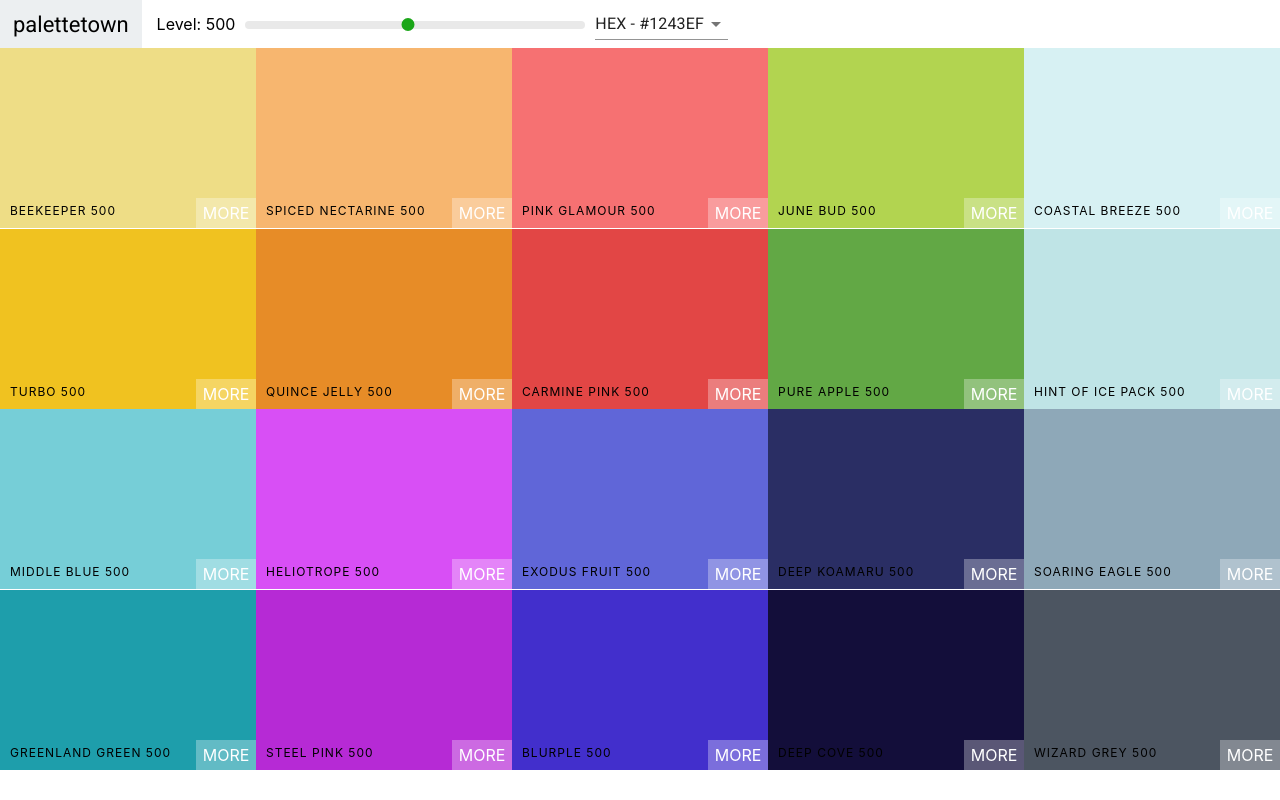
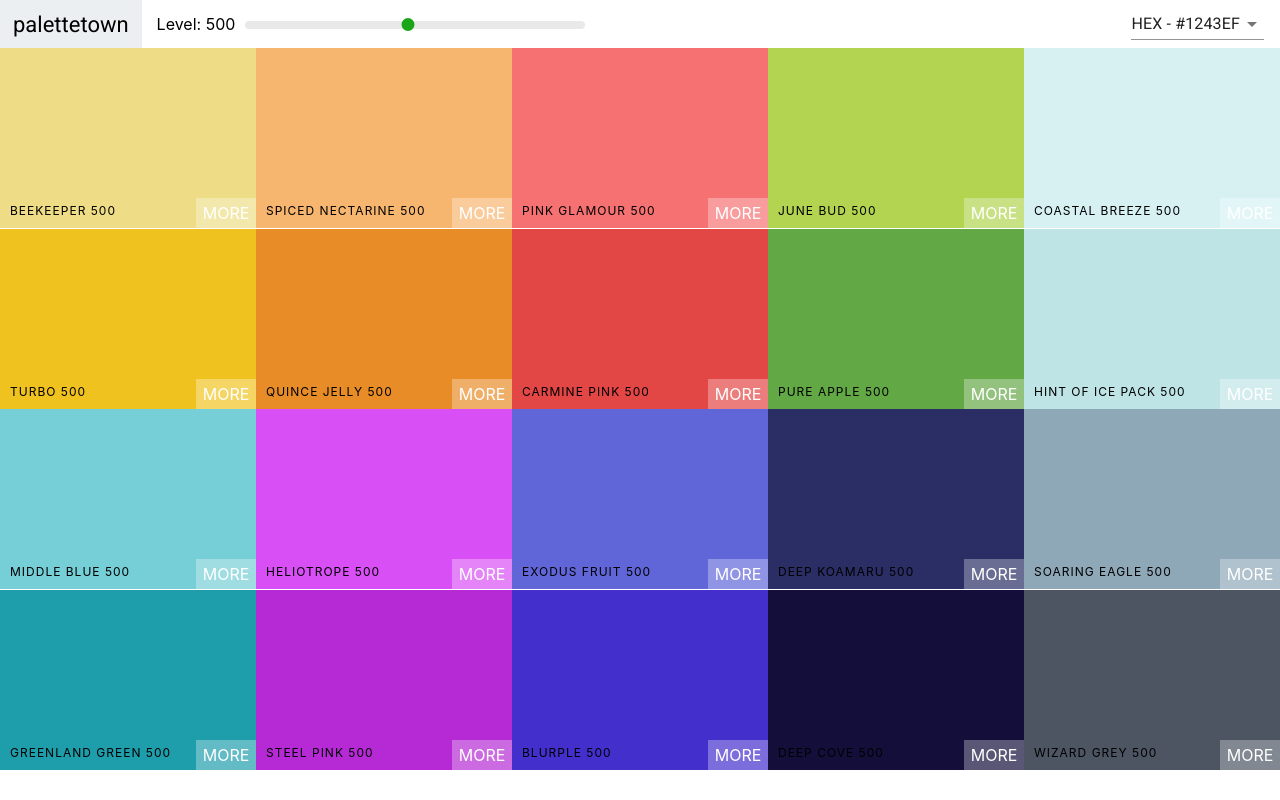
Before and after one commit to austinhdang/palette-town, a React (Create React App) app in the folder palette-town/: page / in a window 1280 px wide. Built offline with nearby package versions, Linux system fonts and the light colour scheme.

Commit message:
Add snackbar and style format select

```diff
--- a/palette-town/package.json
+++ b/palette-town/package.json
@@ -4,6 +4,7 @@
   "private": true,
   "dependencies": {
     "@material-ui/core": "^4.11.0",
+    "@material-ui/icons": "^4.9.1",
     "@testing-library/jest-dom": "^4.2.4",
     "@testing-library/react": "^9.5.0",
     "@testing-library/user-event": "^7.2.1",
--- a/palette-town/src/Navbar.css
+++ b/palette-town/src/Navbar.css
@@ -26,3 +26,8 @@
   margin: 0 10px;
   display: inline-block;
 }
+
+.select-container {
+  margin-left: auto;
+  margin-right: 1rem;
+}
--- a/palette-town/src/Navbar.js
+++ b/palette-town/src/Navbar.js
@@ -1,6 +1,9 @@
 import React, { Component } from 'react';
 import Select from '@material-ui/core/Select';
 import MenuItem from '@material-ui/core/MenuItem';
+import Snackbar from '@material-ui/core/Snackbar';
+import IconButton from '@material-ui/core/IconButton';
+import CloseIcon from '@material-ui/icons/Close';
 import Slider from 'rc-slider';
 import 'rc-slider/assets/index.css';
 import './Navbar.css';
@@ -8,18 +11,23 @@ import './Navbar.css';
 class Navbar extends Component {
   constructor(props) {
     super(props);
-    this.state = { format: 'hex' };
+    this.state = { format: 'hex', open: false };
     this.changeFormat = this.changeFormat.bind(this);
+    this.closeSnackbar = this.closeSnackbar.bind(this);
   }
 
   changeFormat(evt) {
-    this.setState({ format: evt.target.value });
+    this.setState({ format: evt.target.value, open: true });
     this.props.changeFormat(evt.target.value);
+  }
+
+  closeSnackbar() {
+    this.setState({ open: false });
   }
 
   render() {
     const { level, changeLevel } = this.props;
-    const { format } = this.state;
+    const { format, open } = this.state;
     return (
       <header className='Navbar'>
         <div className='Navbar-logo'>
@@ -55,6 +63,30 @@ class Navbar extends Component {
             <MenuItem value='rgba'>RGBA - (12,12,12,1.0)</MenuItem>
           </Select>
         </div>
+        <Snackbar
+          anchorOrigin={{ vertical: 'bottom', horizontal: 'left' }}
+          open={open}
+          autoHideDuration={3000}
+          message={
+            <span id='message-id'>
+              Format changed to {format.toUpperCase()}!
+            </span>
+          }
+          ContentProps={{
+            'aria-describedby': 'message-id',
+          }}
+          onClose={this.closeSnackbar}
+          action={[
+            <IconButton
+              onClick={this.closeSnackbar}
+              color='inherit'
+              key='close'
+              aria-label='close'
+            >
+              <CloseIcon />
+            </IconButton>,
+          ]}
+        />
       </header>
     );
   }
```
Also changed, not shown: 1 other file (tests, documents, lock files or other folders).
